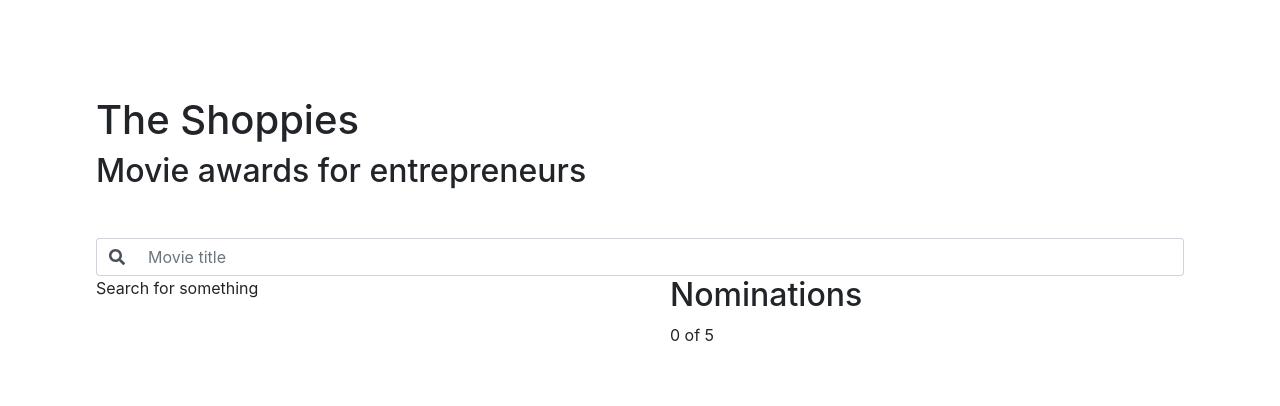
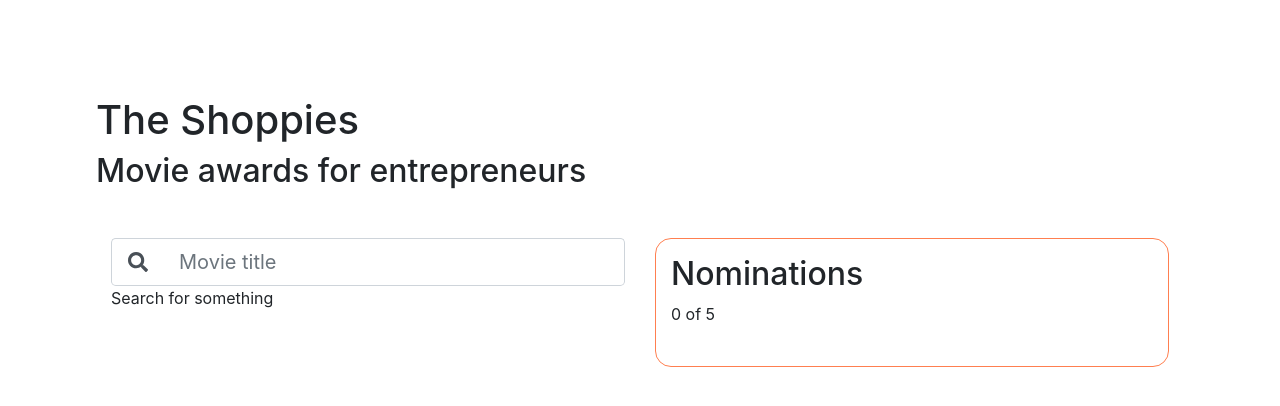
Before and after one commit to eleanorRumsey/ShopifyChallenge2021, a React (Create React App) app: page / in a window 1280 px wide. Shown: the top 406 px of the page. Built offline with nearby package versions, Linux system fonts and the light colour scheme.

Commit message:
Rearrange layout (nominations at search bar level) and styling, pagination functionality

```diff
--- a/src/App.css
+++ b/src/App.css
@@ -30,6 +30,44 @@
 	border-color: #ced4da !important;
 }
 
+.search-and-noms {
+	display: flex;
+	flex-direction: row;
+}
+
+.movie-list {
+	margin-top: 1.5em;
+	list-style-type: none;
+	padding-inline-start: 0;
+}
+
+.movie-container {
+	display: flex;
+	justify-content: space-between;
+	margin: 0.5em 0;
+}
+
+.delete-btn-container {
+	display: flex;
+	align-items: center;
+}
+
+.delete-nom {
+	border-radius: 50% !important;
+}
+
+.nomination-list {
+	border: solid 1px coral;
+	border-radius: 1em;
+	padding: 1em;
+	height: 100%;
+}
+
+.pagination-display {
+	display: flex;
+	flex-direction: row;
+}
+
 @media (prefers-reduced-motion: no-preference) {
 	.App-logo {
 		animation: App-logo-spin infinite 20s linear;
--- a/src/movie.js
+++ b/src/movie.js
@@ -4,12 +4,10 @@ import Row from "react-bootstrap/Row";
 class Movie extends React.Component {
 	render() {
 		return (
-			<div>
-				<Row>
-					{/* <div><img src={this.poster}/></div> */}
-					<div>{this.props.movie.Title}</div>
-					<div>{this.props.movie.Year}</div>
-				</Row>
+			<div className="movie">
+				{/* <div><img src={this.poster}/></div> */}
+				<div>{this.props.movie.Title}</div>
+				<div>{this.props.movie.Year}</div>
 			</div>
 		);
 	}
--- a/src/nominationList.js
+++ b/src/nominationList.js
@@ -1,9 +1,12 @@
 import React from "react";
 import Movie from "./movie";
 import Button from "react-bootstrap/Button";
+import Row from "react-bootstrap/Row";
 import Col from "react-bootstrap/Col";
 import Alert from "react-bootstrap/Alert";
 import { MAX_NOMINATIONS } from "./search";
+import { FontAwesomeIcon } from "@fortawesome/react-fontawesome";
+import { faTimes } from "@fortawesome/free-solid-svg-icons";
 
 class NominationList extends React.Component {
 	removeNomination(movie) {
@@ -12,23 +15,29 @@ class NominationList extends React.Component {
 
 	render() {
 		return (
-			<Col>
+			<Col className="nomination-list">
+				<h2>Nominations</h2>
 				<div>
-					<h2>Nominations</h2>
-					<div>
-						{this.props.nominations.length} of {MAX_NOMINATIONS}
-					</div>
+					{this.props.nominations.length} of {MAX_NOMINATIONS}
 				</div>
 				<Alert variant={"warning"} show={this.props.maxReached}>
 					Maximum reached
 				</Alert>
-				<ul>
+				<ul class="movie-list">
 					{this.props.nominations.map((movie) => (
 						<li key={movie.imdbID}>
-							<Movie movie={movie} isNominated={true}></Movie>
-							<Button onClick={() => this.removeNomination(movie)}>
-								Remove
-							</Button>
+							<Row className="movie-container">
+								<Movie movie={movie} isNominated={true}></Movie>
+								<div className="delete-btn-container">
+									<Button
+										onClick={() => this.removeNomination(movie)}
+										variant="light"
+										className="delete-nom"
+									>
+										<FontAwesomeIcon icon={faTimes} />
+									</Button>
+								</div>
+							</Row>
 						</li>
 					))}
 				</ul>
--- a/src/search.js
+++ b/src/search.js
@@ -4,8 +4,10 @@ import SearchResults from "./searchResults";
 import Container from "react-bootstrap/Container";
 import Row from "react-bootstrap/Row";
 import Col from "react-bootstrap/Col";
+import Button from "react-bootstrap/Button";
 import InputGroup from "react-bootstrap/InputGroup";
 import FormControl from "react-bootstrap/FormControl";
+import Form from "react-bootstrap/Form";
 import { FontAwesomeIcon } from "@fortawesome/react-fontawesome";
 import { faSearch } from "@fortawesome/free-solid-svg-icons";
 
@@ -18,24 +20,36 @@ class Search extends React.Component {
 			error: null,
 			isLoaded: true,
 			movieResults: [],
+			totalResults: 0,
 			searchValue: "",
 			nominations: [],
 			maxReached: false,
+			currentPage: 1,
+			resultsRendered: 0,
 		};
 
 		this.handleChange = this.handleChange.bind(this);
 		this.addNomination = this.addNomination.bind(this);
 		this.removeNomination = this.removeNomination.bind(this);
 		this.isMovieNominated = this.isMovieNominated.bind(this);
+		this.clickNext = this.clickNext.bind(this);
+		this.clickPrevious = this.clickPrevious.bind(this);
 	}
 
 	handleChange(event) {
 		this.setState({
 			searchValue: event.target.value,
 			isLoaded: false,
+			currentPage: 1,
+			resultsRendered: 0,
 		});
+
+		this.getMovieResultsPage();
+	}
+
+	getMovieResultsPage() {
 		fetch(
-			`http://www.omdbapi.com/?s=*${event.target.value}*&type=movie&apikey=c470d743`
+			`http://www.omdbapi.com/?s=*${this.state.searchValue}*&type=movie&page=${this.state.currentPage}&apikey=c470d743`
 		)
 			.then((res) => res.json())
 			.then(
@@ -43,6 +57,7 @@ class Search extends React.Component {
 					this.setState({
 						isLoaded: true,
 						movieResults: result.Search,
+						totalResults: result.totalResults,
 					});
 				},
 				(error) => {
@@ -51,6 +66,36 @@ class Search extends React.Component {
 						error,
 					});
 				}
+			)
+			.then(() => {
+				if (this.state.movieResults !== undefined) {
+					this.setState({
+						resultsRendered:
+							this.state.resultsRendered + this.state.movieResults.length,
+					});
+				}
+			});
+	}
+
+	clickNext() {
+		const nextPage = this.state.currentPage + 1;
+
+		this.setState(
+			{
+				currentPage: nextPage,
+			},
+			() => this.getMovieResultsPage()
+		);
+	}
+
+	clickPrevious() {
+		const previousPage = this.state.currentPage - 1;
+
+		this.setState(
+			{
+				currentPage: previousPage,
+			},
+			() => this.getMovieResultsPage()
 		);
 	}
 
@@ -87,11 +132,41 @@ class Search extends React.Component {
 		return this.state.nominations.includes(movie);
 	}
 
-	searchValueDisplay(props) {
-		if (this.state.searchValue === "") {
+	paginationComponent() {
+		if (this.state.resultsRendered === 0 || this.state.searchValue === "") {
 			return;
 		}
-		return <div>Results for "{this.state.searchValue}"</div>;
+
+		let nextPageExists = this.state.resultsRendered < this.state.totalResults;
+		let prevPageExists = this.state.currentPage > 1;
+
+		let nextButton = (
+			<Button onClick={this.clickNext} disabled={!nextPageExists}>
+				Next
+			</Button>
+		);
+
+		let prevButton = (
+			<Button onClick={this.clickPrevious} disabled={!prevPageExists}>
+				Previous
+			</Button>
+		);
+
+		let totalPages = Math.ceil(this.state.totalResults / 10);
+
+		if (totalPages < 1) {
+			totalPages = 1;
+		}
+
+		return (
+			<div className="pagination-display">
+				{prevButton}
+				<div>
+					Page {this.state.currentPage} of {totalPages}
+				</div>
+				{nextButton}
+			</div>
+		);
 	}
 
 	render() {
@@ -112,14 +187,15 @@ class Search extends React.Component {
 			);
 
 		return (
-			<div>
-				<InputGroup>
+			<div className="search-and-noms">
+				<Col>
+					<InputGroup size="lg">
 						<InputGroup.Prepend>
 							<InputGroup.Text className="search-input-prepend">
 								<FontAwesomeIcon icon={faSearch} />
 							</InputGroup.Text>
 						</InputGroup.Prepend>
-					<FormControl
+						<Form.Control
 							className="search-input"
 							type="text"
 							value={searchValue}
@@ -128,8 +204,6 @@ class Search extends React.Component {
 						/>
 					</InputGroup>
 					{searchValueDisplay}
-				<Row>
-					<Col>
 					<SearchResults
 						isLoaded={isLoaded}
 						error={error}
@@ -138,6 +212,8 @@ class Search extends React.Component {
 						isMovieNominated={this.isMovieNominated}
 						searchValue={searchValue}
 					/>
+
+					{this.paginationComponent()}
 				</Col>
 				<Col>
 					<NominationList
@@ -146,7 +222,6 @@ class Search extends React.Component {
 						maxReached={maxReached}
 					/>
 				</Col>
-				</Row>
 			</div>
 		);
 	}
--- a/src/searchResults.js
+++ b/src/searchResults.js
@@ -1,6 +1,7 @@
 import React from "react";
 import Movie from "./movie";
 import Button from "react-bootstrap/Button";
+import Row from "react-bootstrap/Row";
 
 class SearchResults extends React.Component {
 	nominate(movie) {
@@ -26,9 +27,10 @@ class SearchResults extends React.Component {
 		} else {
 			return (
 				<div>
-					<ul>
+					<ul className="movie-list">
 						{this.props.movieResults.map((movie) => (
 							<li key={movie.imdbID}>
+								<div className="movie-container">
 									<Movie
 										movie={movie}
 										addNomination={this.props.addNomination}
@@ -39,6 +41,7 @@ class SearchResults extends React.Component {
 									>
 										Nominate
 									</Button>
+								</div>
 							</li>
 						))}
 					</ul>
```
Also changed, not shown: 1 other file (tests, documents, lock files or other folders). Lines whose indentation alone changed are shown as unchanged.
